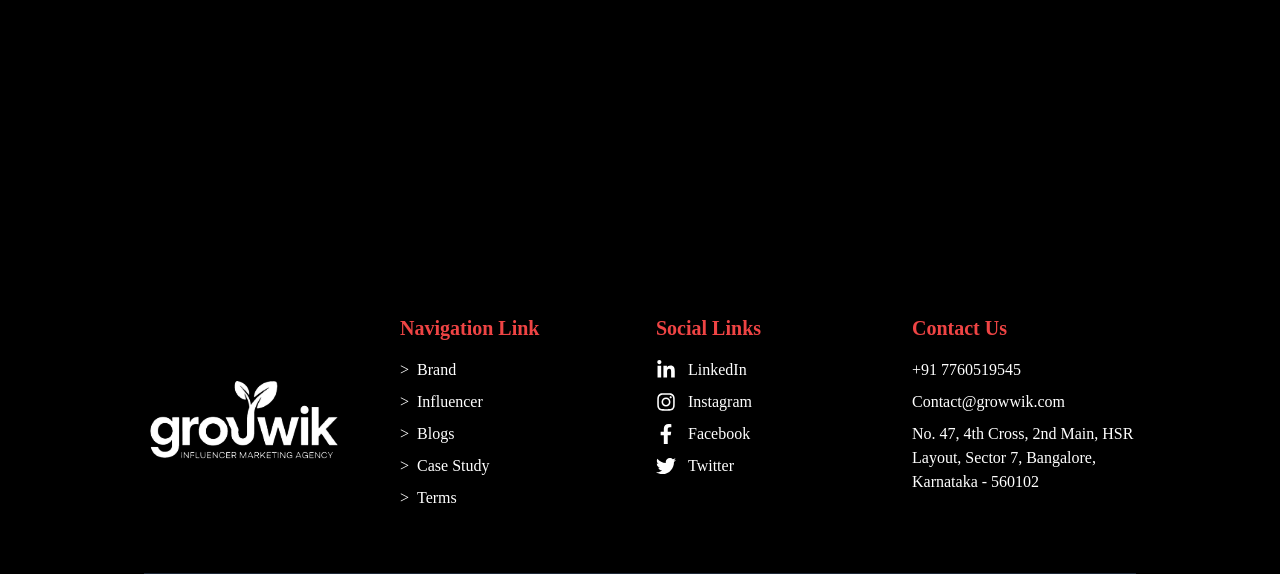
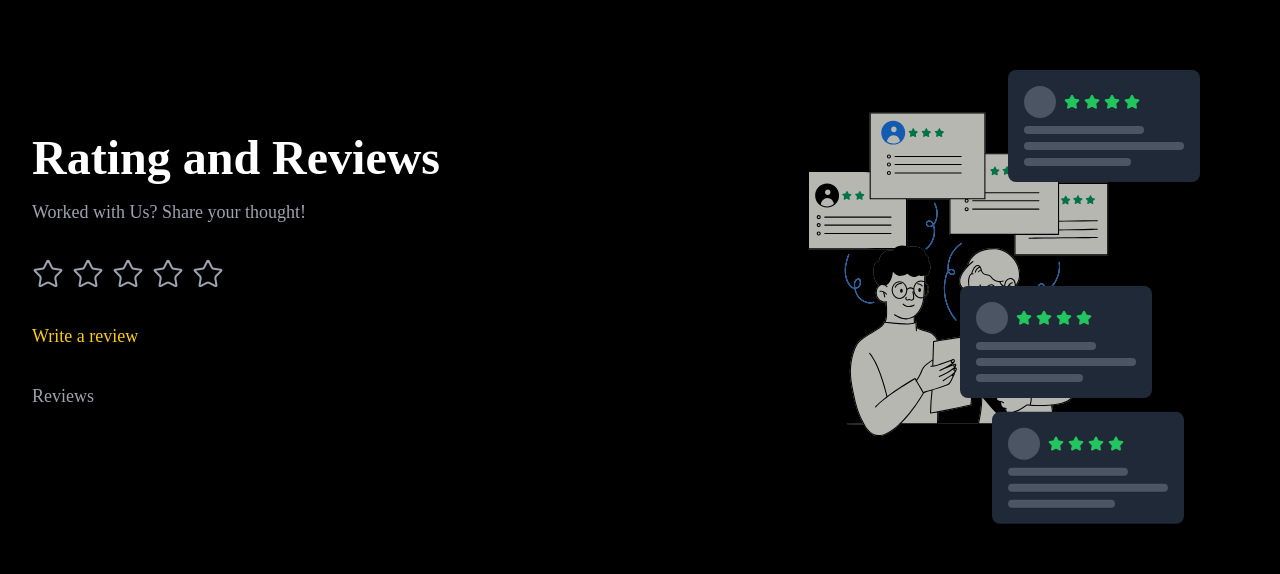
Before and after one commit to Suv05/Growwik, a Next.js app: page /feedback in a window 1280 px wide. Shown: the part 122-696 px from the top of the page. Built offline with nearby package versions, Linux system fonts and the light colour scheme; no server answers; the database is empty.

Commit message:
features added

```diff
--- /dev/null
+++ b/src/components/feedback/Pageclient.jsx
@@ -0,0 +1,25 @@
+"use client";
+import { useRef } from "react";
+import Feedback from "./Feedback";
+import Herosection from "./Herosection";
+import Reviewshow from "./Reviewshow";
+
+function Pageclient({ initalReviewData, allReviewsData, countReviews,average }) {
+  const nameSectionRef = useRef(null); // Create ref in parent
+
+  return (
+    <>
+      {/* Pass the ref */}
+      <Herosection
+        nameSectionRef={nameSectionRef}
+        countReviews={countReviews}
+        average={average}
+      />
+      <Reviewshow limitReviews={initalReviewData} allReviews={allReviewsData} />
+      <Feedback nameSectionRef={nameSectionRef} />
+      {/* pass the ref to feedback component too so it can be attached*/}
+    </>
+  );
+}
+
+export default Pageclient;
```
